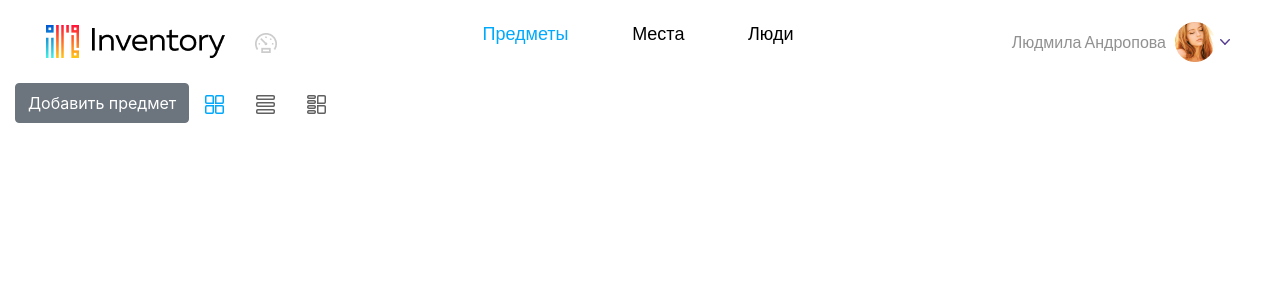
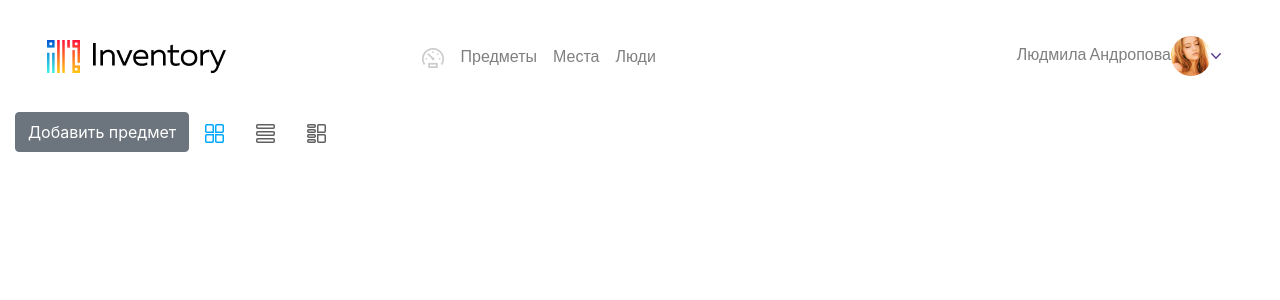
Before and after one commit to coatceatl/inventory, a React app: page / in a window 1280 px wide. Shown: the top 300 px of the page. Built offline with nearby package versions, Linux system fonts and the light colour scheme.

Commit message:
changed component Top, added navbar

```diff
--- a/src/components/Top.jsx
+++ b/src/components/Top.jsx
@@ -1,36 +1,70 @@
 import React, { Component } from 'react';
+import {
+    Collapse,
+    Navbar,
+    NavbarToggler,
+    NavbarBrand,
+    Nav,
+    NavItem,
+    NavLink,
+    Container,
+    Row,
+    Col,
+} from 'reactstrap';
 
 import '../scss/_top.scss';
 
 class Top extends Component {
+  constructor(props) {
+    super(props);
+
+    this.toggle = this.toggle.bind(this);
+    this.state = {
+      isOpen: false
+    };
+  }
+  toggle() {
+    this.setState({
+      isOpen: !this.state.isOpen
+    });
+  }
+
   render() {
     return (
-      <nav>
-        <div className='top-left col'>
-          <a className='logo' href='#'>
+      <div>
+        <Navbar color='inverse' light expand='md'>
+          <NavbarBrand href='#'>
             <img src='src/img/logo.png' alt='logo' />
-          </a>
-          <div className='stat'>
-            <a href='#'><img src='src/img/stat.png' alt='logo' /></a>
-          </div>
-        </div>
-        <ul className='col list'>
-          <li className='item'>
-            <a className='link active' href='#'>Предметы</a>
-          </li>
-          <li className='item'>
-            <a className='link' href='#'>Места</a>
-          </li>
-          <li className='item'>
-            <a className='link' href='#'>Люди</a>
-          </li>
-        </ul>
-        <a className='user col' href='#'>
-          <div className='user-name'>Людмила Андропова</div>
-          <img className='avatar' src='src/img/ava.png' alt='logo' />
-          <img src='src/img/arrow.png' alt='logo' />
-        </a>
-      </nav>
+          </NavbarBrand>
+          <NavbarToggler onClick={this.toggle} />
+          <Collapse isOpen={this.state.isOpen} navbar>
+            <Nav className='mx-auto' navbar>
+              <NavItem>
+                <NavLink href='#'>
+                  <img src='src/img/stat.png' alt='logo' />
+                </NavLink>
+              </NavItem>
+              <NavItem>
+                <NavLink href='#'>Предметы</NavLink>
+              </NavItem>
+              <NavItem>
+                <NavLink href='#'>Места</NavLink>
+              </NavItem>
+              <NavItem>
+                <NavLink href='#'>Люди</NavLink>
+              </NavItem>
+            </Nav>
+            <Nav className='ml-auto' navbar>
+              <NavItem>
+                <NavLink href='#'>Людмила Андропова
+                  <img src='src/img/ava.png' alt='logo' />
+                  <img src='src/img/arrow.png' alt='logo' />
+                </NavLink>
+              </NavItem>
+            </Nav>
+          </Collapse>
+        </Navbar>
+      </div>
     )
   }
 }
```
Also changed, not shown: 1 other file (tests, documents, lock files or other folders).
